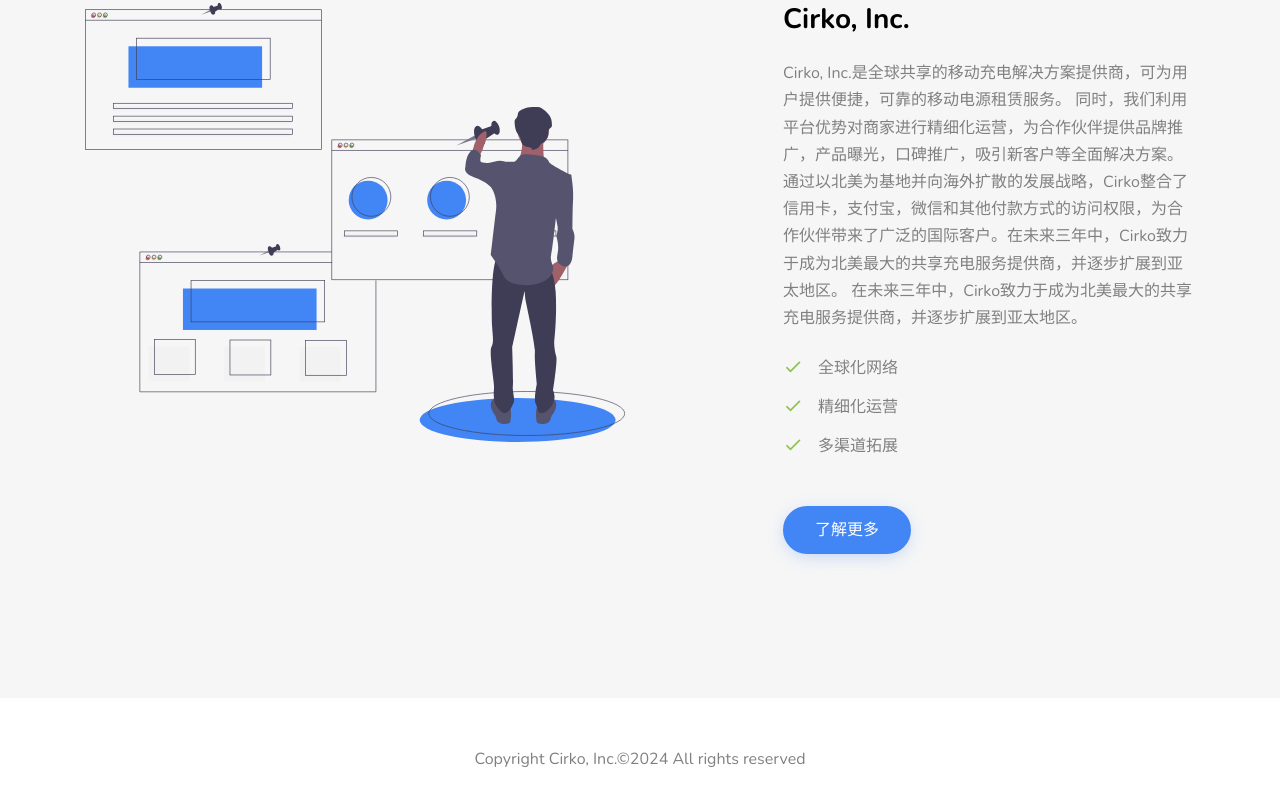
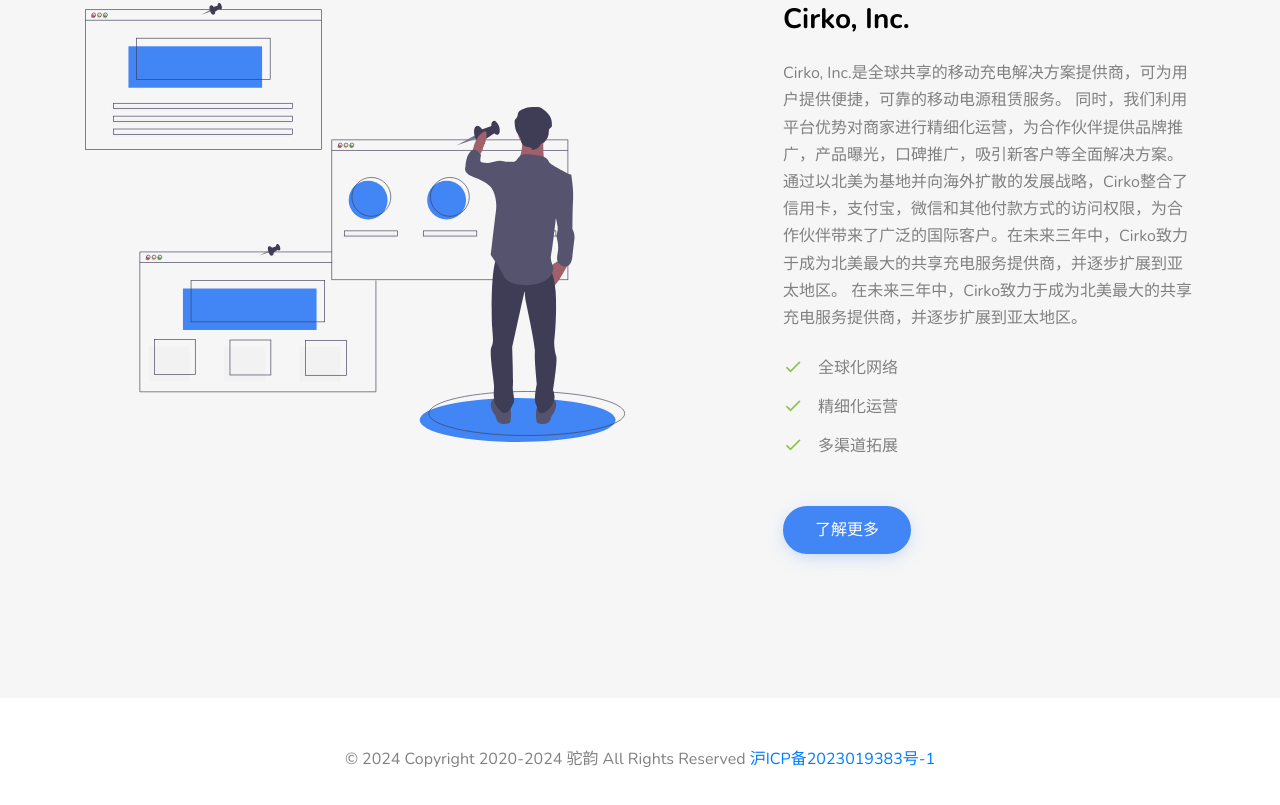
Before and after one commit to AntGe7/AntGe7.github.io, a plain HTML site: page investor.html in a window 1280 px wide. Shown: the part 5748-6553 px from the top of the page. Drawn offline with nearby package versions, Linux system fonts and the light colour scheme; files whose address does not match are found by name.

Commit message:
feat:备案号修改

```diff
--- a/about.html
+++ b/about.html
@@ -137,9 +137,17 @@
         <div class="row">
           <div class="col-md-12">
             <p class="mb-0">
-            <!-- Link back to Colorlib can't be removed. Template is licensed under CC BY 3.0. -->
-            Copyright FAST FREE, Inc.&copy;<script>document.write(new Date().getFullYear());</script> All rights reserved
-            <!-- Link back to Colorlib can't be removed. Template is licensed under CC BY 3.0. -->
+                <a class=" text-sm">
+                  © 2024 Copyright 2020-2024 驼韵 All Rights Reserved
+                  <a
+                    href="http://beian.miit.gov.cn"
+                    target="_blank"
+                    className="text-blue-500"
+                  >
+                  沪ICP备2023019383号-1
+                  </a>
+                </a>
+                <br />
             </p>
           </div>
         </div>
--- a/investor.html
+++ b/investor.html
@@ -469,9 +469,17 @@
         <div class="row">
           <div class="col-md-12">
             <p class="mb-0">
-            <!-- Link back to Colorlib can't be removed. Template is licensed under CC BY 3.0. -->
-            Copyright Cirko, Inc.&copy;<script>document.write(new Date().getFullYear());</script> All rights reserved
-            <!-- Link back to Colorlib can't be removed. Template is licensed under CC BY 3.0. -->
+                <a class=" text-sm">
+                  © 2024 Copyright 2020-2024 驼韵 All Rights Reserved
+                  <a
+                    href="http://beian.miit.gov.cn"
+                    target="_blank"
+                    className="text-blue-500"
+                  >
+                  沪ICP备2023019383号-1
+                  </a>
+                </a>
+                <br />
             </p>
           </div>
         </div>
```
Also changed, not shown: index.html (+11 -3 lines), product.html (+11 -3 lines).
